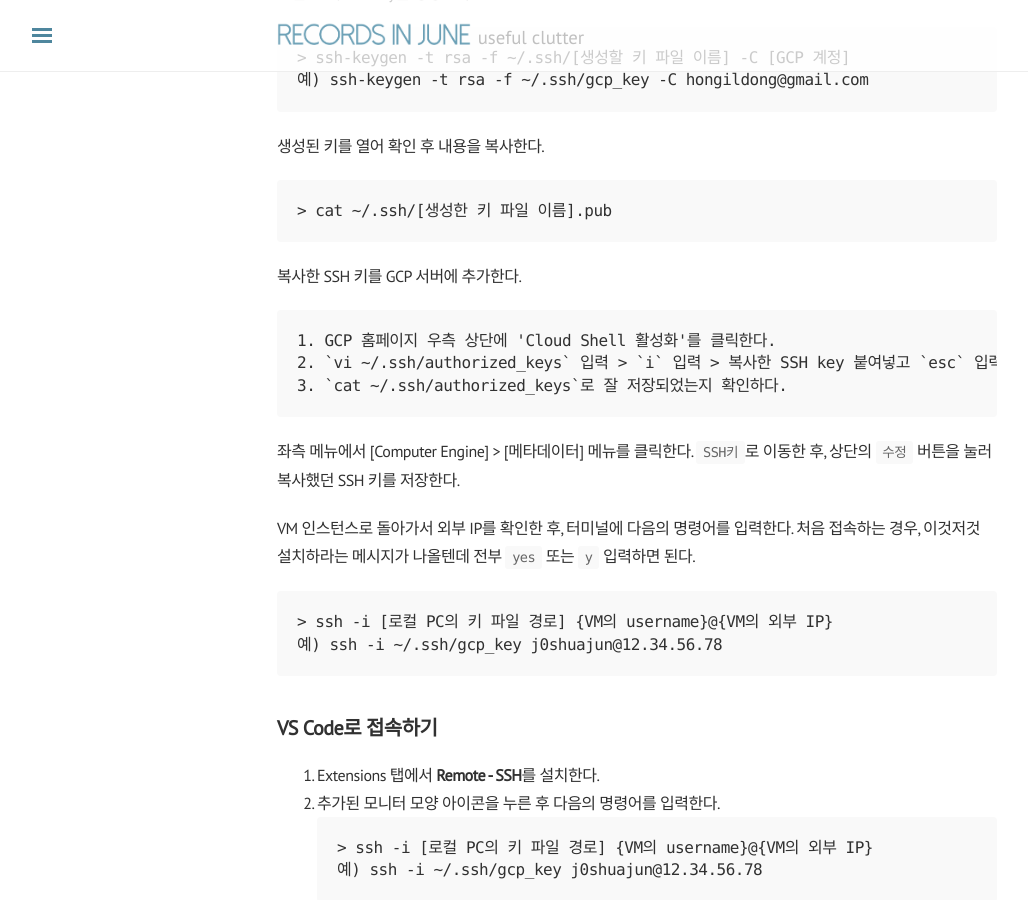
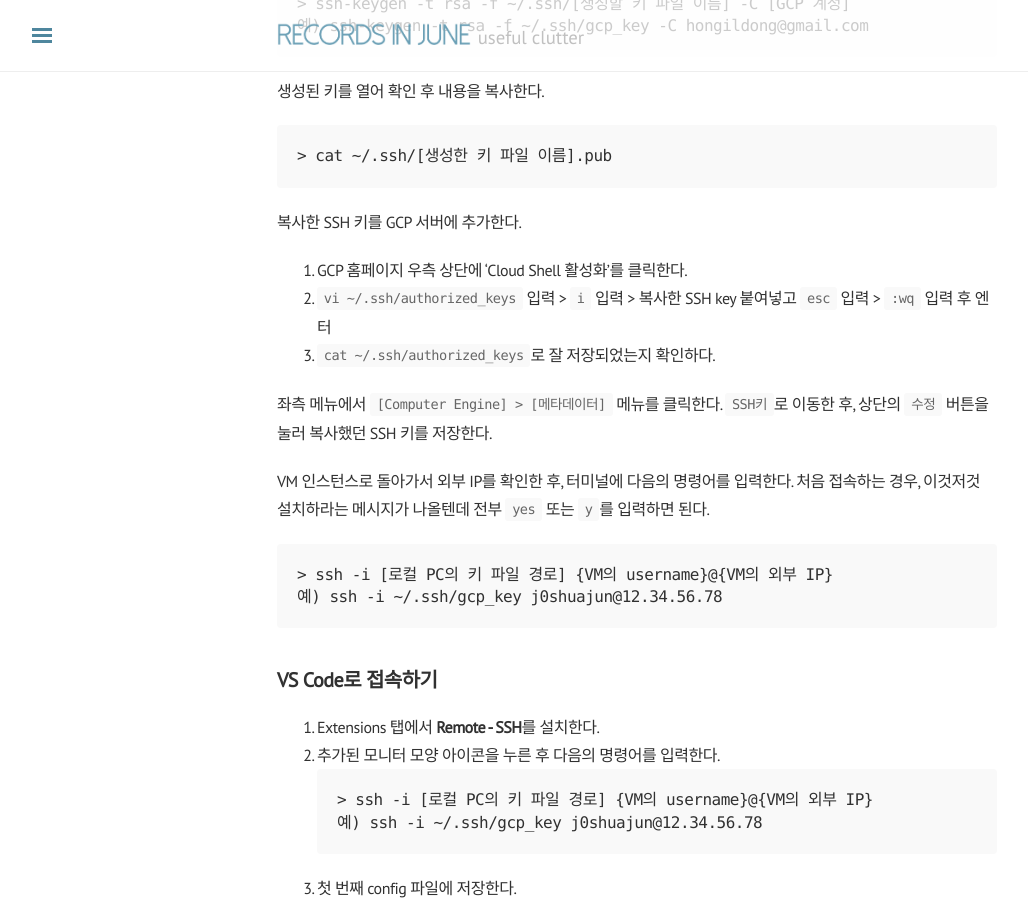
Before and after one commit to j0shuajun/j0shuajun.github.io, a Jekyll site: the page built from _posts/2022-11-29-gcp.md, in a window 1280 px wide and 900 px high, scrolled down 3794 px. Shown: the whole window, without its empty margins (3-1031 px from the left). Built offline with Jekyll 4.4.1, drawn with Linux system fonts in a browser that asks for light colours; nearby versions of some CDN libraries; our own code applies the rules of GitHub Pages for plain Markdown files; formulas are drawn with MathJax 3; comment, search, counter and statistics services are not loaded; some of the changed text lies outside the part shown.

Commit message:
gcp_post

````diff
--- a/_posts/2022-11-29-gcp.md
+++ b/_posts/2022-11-29-gcp.md
@@ -34,9 +34,7 @@ Google Cloud Platform (GCP)에서 가상머신 (VM) 인스턴스를 생성하고
   <font size="2" color="#808080"> Pytorch 사용을 위해 부팅 디스크를 설정하는 모습 </font>
 </p>
 
-VM 인스턴스 생성 후, GPU 할당량을 조정해야 한다.
-
-    - 먼저, 좌측 메뉴에서 [IAM 및 관리자] > [할당량] 메뉴를 클릭한다.
+VM 인스턴스 생성 후, GPU 할당량을 조정해야 한다. 먼저, 좌측 메뉴에서 [IAM 및 관리자] > [할당량] 메뉴를 클릭한다.
 
 <p align="center">
   <img width="600" src="/public/img/gcp_quota.png">
@@ -50,7 +48,7 @@ VM 인스턴스 생성 후, GPU 할당량을 조정해야 한다.
   <font size="2" color="#808080"> 필터에 gpus_all_regions로 검색한다. </font>
 </p>
 
-좌측 체크박스를 클릭한 후, 우측 상단에 할당량 수정을 눌러 할당량을 0에서 1로 수정한다. GPU 한 개를 할당해달라고 요청하는 것이다. 필자는 이 과정에서 체크박스가 선택이 안되는 문제가 있었는데, 유료 계정 전환을 통해 해결했다. 유료 계정으로 전환하더라도 요금이 바로 부과되는 것은 아니다. 처음 사용하는 유저에게 90일 동안 사용할 수 있는 300$ 크레딧을 주기 때문에, 크레딧을 사용하는 동안 요금이 부과되지 않는다. 특정 기관(학교 등)의 경우, 100$을 추가로 주는 것 같다. 기다리다 보면, 할당량 수정이 승인되고 VM 인스턴스를 사용할 수 있게 된다.
+좌측 체크박스를 클릭한 후, 우측 상단에 할당량 수정을 눌러 할당량을 0에서 1로 수정한다. GPU 한 개를 할당해달라고 요청하는 것이다. 필자는 이 과정에서 체크박스가 선택이 안되는 문제가 있었는데, 유료 계정 전환을 통해 해결했다. 유료 계정으로 전환하더라도 요금이 바로 부과되는 것은 아니다. 처음 사용하는 유저에게 90일 동안 사용할 수 있는 300\$ 크레딧을 주기 때문에, 크레딧을 사용하는 동안 요금이 부과되지 않는다. 특정 기관(학교 등)의 경우, 100\$을 추가로 주는 것 같다. 기다리다 보면, 할당량 수정이 승인되고 VM 인스턴스를 사용할 수 있게 된다.
 
 
 # GCP VM 인스턴스 SSH 연결
@@ -70,13 +68,13 @@ VM 인스턴스 생성 후, GPU 할당량을 조정해야 한다.
 
 복사한 SSH 키를 GCP 서버에 추가한다.
 
-    1. GCP 홈페이지 우측 상단에 'Cloud Shell 활성화'를 클릭한다.
-    2. `vi ~/.ssh/authorized_keys` 입력 > `i` 입력 > 복사한 SSH key 붙여넣고 `esc` 입력 > `:wq` 입력 후 엔터
-    3. `cat ~/.ssh/authorized_keys`로 잘 저장되었는지 확인하다.
+1. GCP 홈페이지 우측 상단에 'Cloud Shell 활성화'를 클릭한다.
+2. `vi ~/.ssh/authorized_keys` 입력 > `i` 입력 > 복사한 SSH key 붙여넣고 `esc` 입력 > `:wq` 입력 후 엔터
+3. `cat ~/.ssh/authorized_keys`로 잘 저장되었는지 확인하다.
 
-좌측 메뉴에서 [Computer Engine] > [메타데이터] 메뉴를 클릭한다. `SSH키`로 이동한 후, 상단의 `수정` 버튼을 눌러 복사했던 SSH 키를 저장한다.
+좌측 메뉴에서 `[Computer Engine] > [메타데이터]` 메뉴를 클릭한다. `SSH키`로 이동한 후, 상단의 `수정` 버튼을 눌러 복사했던 SSH 키를 저장한다.
 
-VM 인스턴스로 돌아가서 외부 IP를 확인한 후, 터미널에 다음의 명령어를 입력한다. 처음 접속하는 경우, 이것저것 설치하라는 메시지가 나올텐데 전부 `yes` 또는 `y` 입력하면 된다.
+VM 인스턴스로 돌아가서 외부 IP를 확인한 후, 터미널에 다음의 명령어를 입력한다. 처음 접속하는 경우, 이것저것 설치하라는 메시지가 나올텐데 전부 `yes` 또는 `y`를 입력하면 된다.
 
 ```
 > ssh -i [로컬 PC의 키 파일 경로] {VM의 username}@{VM의 외부 IP}
````
Also changed, not shown: other parts of _posts/2022-11-29-gcp.md (+1 -1 lines), _posts/2022-03-10-bs-fs-lasso.md (renamed from _posts/2022-03-10-bs-fs-lasso copy.md).
